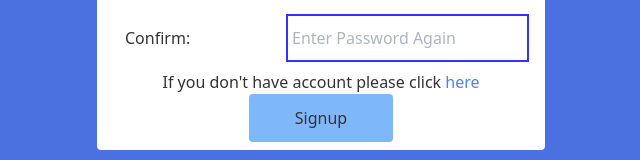
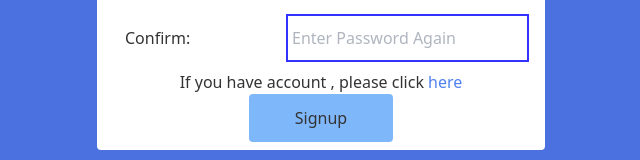
Before and after one commit to erfan-am/ChatApp, a React (Create React App) app: page /signup in a window 1280 px wide. Shown: the part 350-510 px from the top of the page, without its empty margins (319-959 px from the left). Built offline with nearby package versions, Linux system fonts and the light colour scheme.

Commit message:
ER.CHAT with react

```diff
--- a/src/Components/Auth/Signup.js
+++ b/src/Components/Auth/Signup.js
@@ -43,7 +43,7 @@
                         value={text.confirm}
                         onChange={onChnageHandler}
                     />
-                    <p className="text-center">If you don't have account please click  <Link  className="text-blue-600 hover:text-red-600" to="/login">here</Link></p>
+                    <p className="text-center">If you  have account , please click  <Link  className="text-blue-600 hover:text-red-600" to="/login">here</Link></p>
                     <Button type="button" children="Signup" className="mx-36" />
             </form>
          </div>
```
